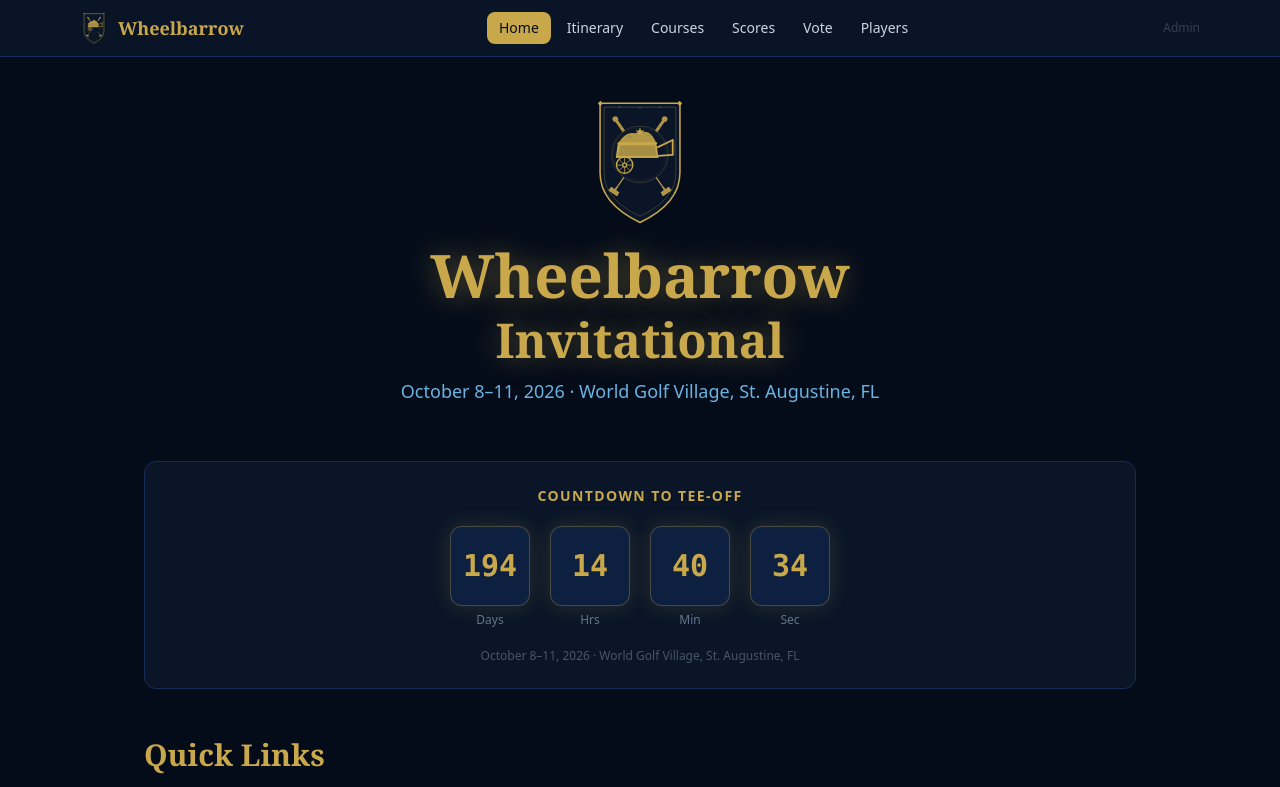
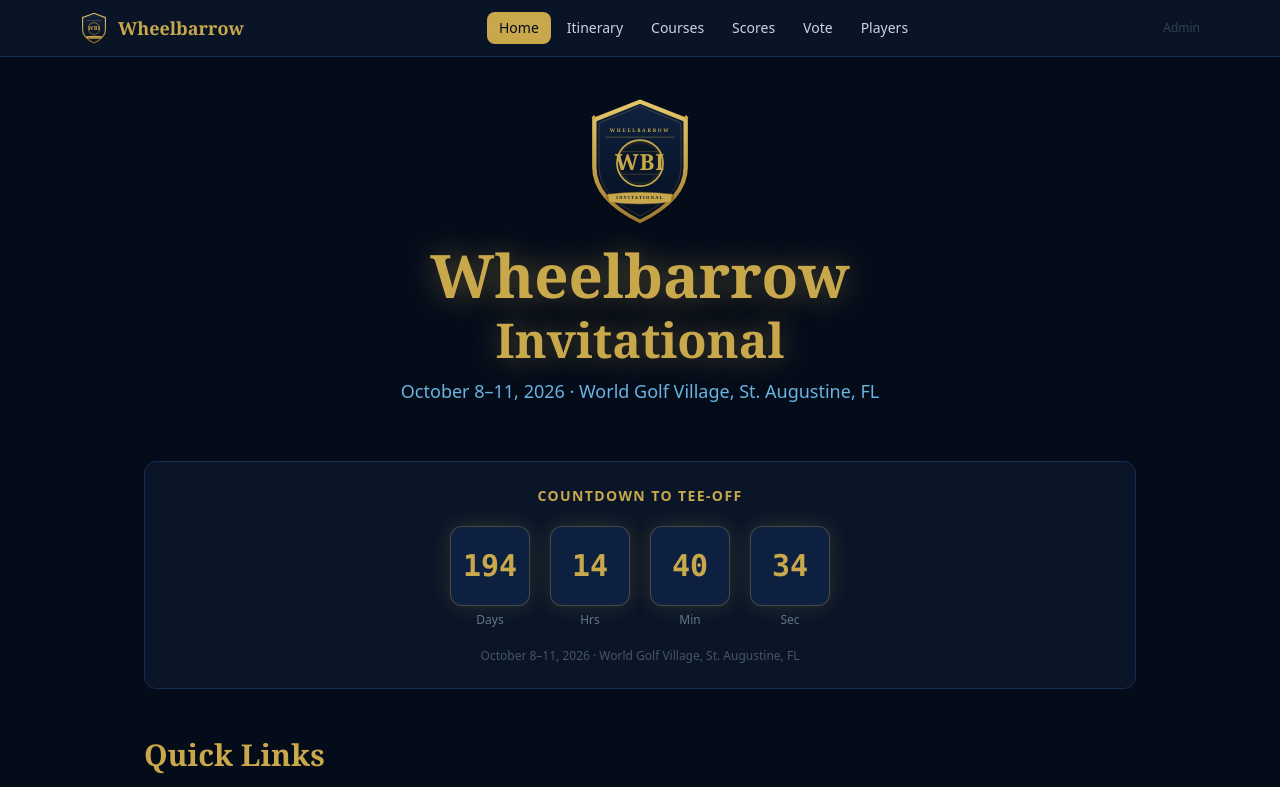
Before and after one commit to bmriemer/golf-trip, a Next.js app: page / in a window 1280 px wide. Shown: the top 787 px of the page. Built offline with nearby package versions, Linux system fonts and the light colour scheme.

Commit message:
Redesigned logo

```diff
--- a/components/WheelbarrowLogo.tsx
+++ b/components/WheelbarrowLogo.tsx
@@ -5,149 +5,114 @@ interface WheelbarrowLogoProps {
 export default function WheelbarrowLogo({ className = '' }: WheelbarrowLogoProps) {
   return (
     <svg
-      viewBox="0 0 200 250"
+      viewBox="0 0 240 300"
       fill="none"
       xmlns="http://www.w3.org/2000/svg"
       className={className}
       aria-label="Wheelbarrow Invitational"
     >
-      {/* ── Shield fill ─────────────────────────────────────────────── */}
+      <defs>
+        <linearGradient id="shieldGrad" x1="120" y1="10" x2="120" y2="292" gradientUnits="userSpaceOnUse">
+          <stop offset="0%" stopColor="#0f2240" />
+          <stop offset="100%" stopColor="#060f1e" />
+        </linearGradient>
+        <linearGradient id="goldGrad" x1="120" y1="0" x2="120" y2="300" gradientUnits="userSpaceOnUse">
+          <stop offset="0%" stopColor="#e8c96a" />
+          <stop offset="50%" stopColor="#c9a84c" />
+          <stop offset="100%" stopColor="#9a7530" />
+        </linearGradient>
+        <filter id="drop" x="-15%" y="-15%" width="130%" height="130%">
+          <feDropShadow dx="0" dy="3" stdDeviation="4" floodColor="#000" floodOpacity="0.55" />
+        </filter>
+      </defs>
+
+      {/* ══════════════════════════════════════════════════════════════
+          SHIELD
+      ══════════════════════════════════════════════════════════════ */}
       <path
-        d="M22 12 L178 12 L178 148 Q178 208 100 245 Q22 208 22 148 Z"
-        fill="#0a1628"
+        d="M120 6 L232 50 L232 164 Q232 242 120 296 Q8 242 8 164 L8 50 Z"
+        fill="url(#goldGrad)"
+        filter="url(#drop)"
+      />
+      <path
+        d="M120 16 L222 57 L222 164 Q222 236 120 287 Q18 236 18 164 L18 57 Z"
+        fill="url(#shieldGrad)"
+      />
+      <path
+        d="M120 22 L216 61 L216 164 Q216 230 120 279 Q24 230 24 164 L24 61 Z"
+        stroke="#c9a84c"
+        strokeWidth="1.2"
+        opacity="0.45"
       />
 
-      {/* ── Outer border ────────────────────────────────────────────── */}
-      <path
-        d="M22 12 L178 12 L178 148 Q178 208 100 245 Q22 208 22 148 Z"
-        stroke="#c9a84c"
-        strokeWidth="3"
-        strokeLinejoin="round"
-      />
-
-      {/* ── Inner decorative border ──────────────────────────────────── */}
-      <path
-        d="M30 20 L170 20 L170 148 Q170 200 100 233 Q30 200 30 148 Z"
-        stroke="#c9a84c"
-        strokeWidth="0.9"
-        strokeLinejoin="round"
-        opacity="0.55"
-      />
-
-      {/* ── Top-corner diamonds ──────────────────────────────────────── */}
-      <rect x="19" y="9" width="7" height="7" fill="#c9a84c" transform="rotate(45 22.5 12.5)" />
-      <rect x="174" y="9" width="7" height="7" fill="#c9a84c" transform="rotate(45 177.5 12.5)" />
-
-      {/* ── Dots on top inner border ─────────────────────────────────── */}
-      <circle cx="60"  cy="20" r="1.5" fill="#c9a84c" opacity="0.45" />
-      <circle cx="100" cy="20" r="1.5" fill="#c9a84c" opacity="0.45" />
-      <circle cx="140" cy="20" r="1.5" fill="#c9a84c" opacity="0.45" />
+      {/* Corner diamond accents */}
+      <rect x="8" y="44" width="8" height="8" fill="#c9a84c" transform="rotate(45 12 48)" />
+      <rect x="224" y="44" width="8" height="8" fill="#c9a84c" transform="rotate(45 228 48)" />
 
       {/* ══════════════════════════════════════════════════════════════
-          CROSSED GOLF CLUBS  (drawn first, behind medallion)
-          Both clubs rotate around the scene center (100, 112).
-          Club template:  grip cap at y=28, shaft to y=196, iron head at y=196-208.
+          CIRCULAR MEDALLION — covers club crossing
       ══════════════════════════════════════════════════════════════ */}
-
-      {/* Club 1 — +35° */}
-      <g transform="rotate(35 100 112)" opacity="0.88">
-        {/* Shaft */}
-        <rect x="98.75" y="28" width="2.5" height="168" fill="#c9a84c" rx="1.25" />
-        {/* Grip (wider section, top ~38px) */}
-        <rect x="97"    y="28" width="6"   height="38"  fill="#c9a84c" rx="3" />
-        {/* Grip cap */}
-        <circle cx="100" cy="28" r="5.5" fill="#c9a84c" />
-        {/* Grip wrap lines */}
-        <line x1="97" y1="39" x2="103" y2="39" stroke="#0a1628" strokeWidth="0.9" opacity="0.35" />
-        <line x1="97" y1="47" x2="103" y2="47" stroke="#0a1628" strokeWidth="0.9" opacity="0.35" />
-        <line x1="97" y1="55" x2="103" y2="55" stroke="#0a1628" strokeWidth="0.9" opacity="0.35" />
-        {/* Hosel */}
-        <rect x="98.25" y="190" width="3.5" height="8" fill="#c9a84c" />
-        {/* Iron blade */}
-        <rect x="90" y="196" width="20" height="9" fill="#c9a84c" rx="1.5" />
-        {/* Sole plate detail */}
-        <rect x="89.5" y="202" width="21" height="3" fill="#c9a84c" rx="1.5" opacity="0.65" />
-      </g>
-
-      {/* Club 2 — −35° */}
-      <g transform="rotate(-35 100 112)" opacity="0.88">
-        <rect x="98.75" y="28" width="2.5" height="168" fill="#c9a84c" rx="1.25" />
-        <rect x="97"    y="28" width="6"   height="38"  fill="#c9a84c" rx="3" />
-        <circle cx="100" cy="28" r="5.5" fill="#c9a84c" />
-        <line x1="97" y1="39" x2="103" y2="39" stroke="#0a1628" strokeWidth="0.9" opacity="0.35" />
-        <line x1="97" y1="47" x2="103" y2="47" stroke="#0a1628" strokeWidth="0.9" opacity="0.35" />
-        <line x1="97" y1="55" x2="103" y2="55" stroke="#0a1628" strokeWidth="0.9" opacity="0.35" />
-        <rect x="98.25" y="190" width="3.5" height="8" fill="#c9a84c" />
-        <rect x="90" y="196" width="20" height="9" fill="#c9a84c" rx="1.5" />
-        <rect x="89.5" y="202" width="21" height="3" fill="#c9a84c" rx="1.5" opacity="0.65" />
-      </g>
-
-      {/* ── Circular medallion (creates depth, covers club crossing) ─── */}
-      <circle cx="100" cy="112" r="55" fill="#0a1628" />
-      <circle cx="100" cy="112" r="55" stroke="#c9a84c" strokeWidth="1"   opacity="0.45" />
-      <circle cx="100" cy="112" r="51" stroke="#c9a84c" strokeWidth="0.5" opacity="0.25" />
+      <circle cx="120" cy="155" r="56" fill="#c9a84c" />
+      <circle cx="120" cy="155" r="52" fill="#0a1628" />
+      <circle cx="120" cy="155" r="49" stroke="#c9a84c" strokeWidth="0.8" opacity="0.5" />
+      <circle cx="120" cy="155" r="46" stroke="#c9a84c" strokeWidth="0.4" opacity="0.25" />
 
       {/* ══════════════════════════════════════════════════════════════
-          DETAILED WHEELBARROW  (foreground)
-          Wheel cx=70 cy=133 r=16. Tray above wheel.
+          WBI — large serif monogram in center
       ══════════════════════════════════════════════════════════════ */}
+      <text
+        x="120"
+        y="172"
+        textAnchor="middle"
+        fontFamily="Georgia, 'Times New Roman', serif"
+        fontSize="52"
+        fontWeight="bold"
+        fill="#c9a84c"
+        letterSpacing="2"
+      >
+        WBI
+      </text>
 
-      {/* Wheel rim */}
-      <circle cx="70" cy="133" r="16" stroke="#c9a84c" strokeWidth="2.5" />
-      {/* 8 spokes */}
-      <line x1="70"  y1="117" x2="70"  y2="149" stroke="#c9a84c" strokeWidth="1.5" />
-      <line x1="54"  y1="133" x2="86"  y2="133" stroke="#c9a84c" strokeWidth="1.5" />
-      <line x1="58.7" y1="121.7" x2="81.3" y2="144.3" stroke="#c9a84c" strokeWidth="1.3" />
-      <line x1="58.7" y1="144.3" x2="81.3" y2="121.7" stroke="#c9a84c" strokeWidth="1.3" />
-      {/* Hub ring + axle */}
-      <circle cx="70" cy="133" r="5"   fill="#c9a84c" />
-      <circle cx="70" cy="133" r="2.5" fill="#0a1628" />
-      {/* Outer rim highlight */}
-      <circle cx="70" cy="133" r="14" stroke="#c9a84c" strokeWidth="0.6" opacity="0.35" />
+      {/* Fine rule above and below WBI */}
+      <line x1="78" y1="128" x2="162" y2="128" stroke="#c9a84c" strokeWidth="1" opacity="0.55" />
+      <line x1="78" y1="181" x2="162" y2="181" stroke="#c9a84c" strokeWidth="1" opacity="0.55" />
 
-      {/* Front support arm (tray → wheel) */}
-      <line x1="63" y1="118" x2="70" y2="117" stroke="#c9a84c" strokeWidth="3" strokeLinecap="round" />
+      {/* ══════════════════════════════════════════════════════════════
+          TOP: WHEELBARROW text + divider
+      ══════════════════════════════════════════════════════════════ */}
+      <line x1="38" y1="94" x2="202" y2="94" stroke="#c9a84c" strokeWidth="1.5" opacity="0.55" />
+      <text
+        x="120"
+        y="83"
+        textAnchor="middle"
+        fontFamily="Georgia, 'Times New Roman', serif"
+        fontSize="11.5"
+        fontWeight="bold"
+        fill="#c9a84c"
+        letterSpacing="4"
+      >
+        WHEELBARROW
+      </text>
 
-      {/* Tray body */}
-      <path d="M58 90 L132 90 L136 118 L54 118 Z" fill="#c9a84c" />
-      {/* Interior depth shadow */}
-      <path d="M61 94 L129 94 L133 115 L57 115 Z" fill="#0a1628" opacity="0.18" />
-      {/* Tray top rim */}
-      <line x1="58" y1="90" x2="132" y2="90" stroke="#c9a84c" strokeWidth="3.5" strokeLinecap="round" />
-      {/* Tray front wall */}
-      <line x1="58" y1="90" x2="54" y2="118" stroke="#c9a84c" strokeWidth="2.5" strokeLinecap="round" />
-      {/* Tray bottom */}
-      <line x1="54" y1="118" x2="136" y2="118" stroke="#c9a84c" strokeWidth="1.8" />
-
-      {/* Load mound (irregular natural pile) */}
-      <path
-        d="M58 90 C65 78 76 68 89 71 C95 69 101 66 108 68 C117 66 126 75 132 90 Z"
-        fill="#c9a84c"
-        opacity="0.88"
-      />
-      {/* Mound surface texture */}
-      <path d="M74 80 Q79 74 85 78" stroke="#0a1628" strokeWidth="1"   fill="none" opacity="0.22" />
-      <path d="M96 69 Q101 65 106 69" stroke="#0a1628" strokeWidth="1"   fill="none" opacity="0.22" />
-      <path d="M114 76 Q118 71 123 76" stroke="#0a1628" strokeWidth="0.8" fill="none" opacity="0.22" />
-
-      {/* Handles */}
-      <line x1="135" y1="98"  x2="164" y2="84"  stroke="#c9a84c" strokeWidth="3.5" strokeLinecap="round" />
-      <line x1="135" y1="115" x2="164" y2="113" stroke="#c9a84c" strokeWidth="3.5" strokeLinecap="round" />
-      {/* Crossbar */}
-      <line x1="164" y1="84" x2="164" y2="113" stroke="#c9a84c" strokeWidth="3" strokeLinecap="round" />
-      {/* Grip wrap detail */}
-      <rect x="161" y="85" width="6" height="27" rx="3" stroke="#c9a84c" strokeWidth="1" fill="none" opacity="0.45" />
-      <line x1="161.5" y1="92"  x2="167" y2="92"  stroke="#c9a84c" strokeWidth="0.8" opacity="0.4" />
-      <line x1="161.5" y1="99"  x2="167" y2="99"  stroke="#c9a84c" strokeWidth="0.8" opacity="0.4" />
-      <line x1="161.5" y1="106" x2="167" y2="106" stroke="#c9a84c" strokeWidth="0.8" opacity="0.4" />
-
-      {/* ── 5-pointed star above scene ───────────────────────────────── */}
-      {/* Outer r=9, inner r=3.8, center (100, 68) */}
-      <path
-        d="M100 59 L101.9 65.3 L108.6 65.3 L103.3 69.1 L105.2 75.4 L100 71.6 L94.8 75.4 L96.7 69.1 L91.4 65.3 L98.1 65.3 Z"
-        fill="#c9a84c"
-      />
-
+      {/* ══════════════════════════════════════════════════════════════
+          BOTTOM RIBBON BANNER
+      ══════════════════════════════════════════════════════════════ */}
+      <path d="M44 228 Q120 218 196 228 L192 246 Q120 256 48 246 Z" fill="#c9a84c" />
+      <path d="M44 228 Q120 218 196 228 L192 246 Q120 256 48 246 Z" stroke="#9a7530" strokeWidth="0.8" />
+      <path d="M44 228 L38 237 L48 246 L44 228 Z" fill="#9a7530" />
+      <path d="M196 228 L202 237 L192 246 L196 228 Z" fill="#9a7530" />
+      <text
+        x="120"
+        y="240"
+        textAnchor="middle"
+        fontFamily="Georgia, 'Times New Roman', serif"
+        fontSize="10"
+        fontWeight="bold"
+        fill="#0a1628"
+        letterSpacing="3"
+      >
+        INVITATIONAL
+      </text>
     </svg>
   )
 }
```
